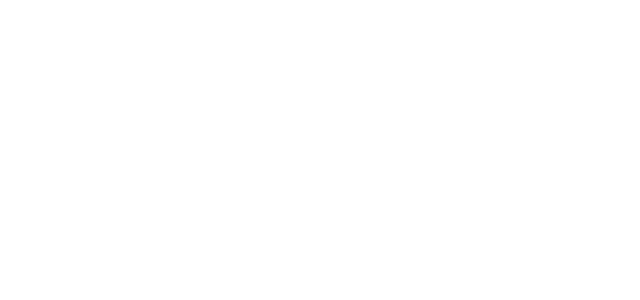
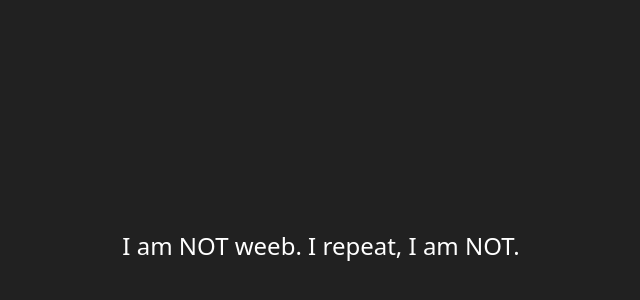
Before and after one commit to NiceSapien/nikamojek, a Next.js app: page / in a window 1280 px wide. Shown: the part 6570-6870 px from the top of the page, without its empty margins (319-959 px from the left). Before the commit the page ends 5624 px from the top, so only its background shows below. Built offline with nearby package versions, Linux system fonts and the light colour scheme.

Commit message:
i just did smth

```diff
--- a/app/page.tsx
+++ b/app/page.tsx
@@ -1,6 +1,5 @@
 "use client"
 
-import Image from "next/image";
 import { Button } from "@/components/ui/button"
 
 export default function Home() {
@@ -17,8 +16,11 @@
 <div className="text-white bg-[#212121] h-[600vh]">
   <p>What you here for, dawg? Scroll up.</p>
 </div>
-<div className="text-white bg-[#212121]">
+<div className="text-white bg-[#212121] h-[150vh]">
   <p>Sussy baka UwU</p>
+  </div>
+  <div className="text-white bg-[#212121] justify-center align-center text-center h-[10vh] text-2xl">
+  <p>I am NOT weeb. I repeat, I am NOT.</p>
   </div>
 </main>
   );
```
Also changed, not shown: 1 other file (tests, documents, lock files or other folders).
